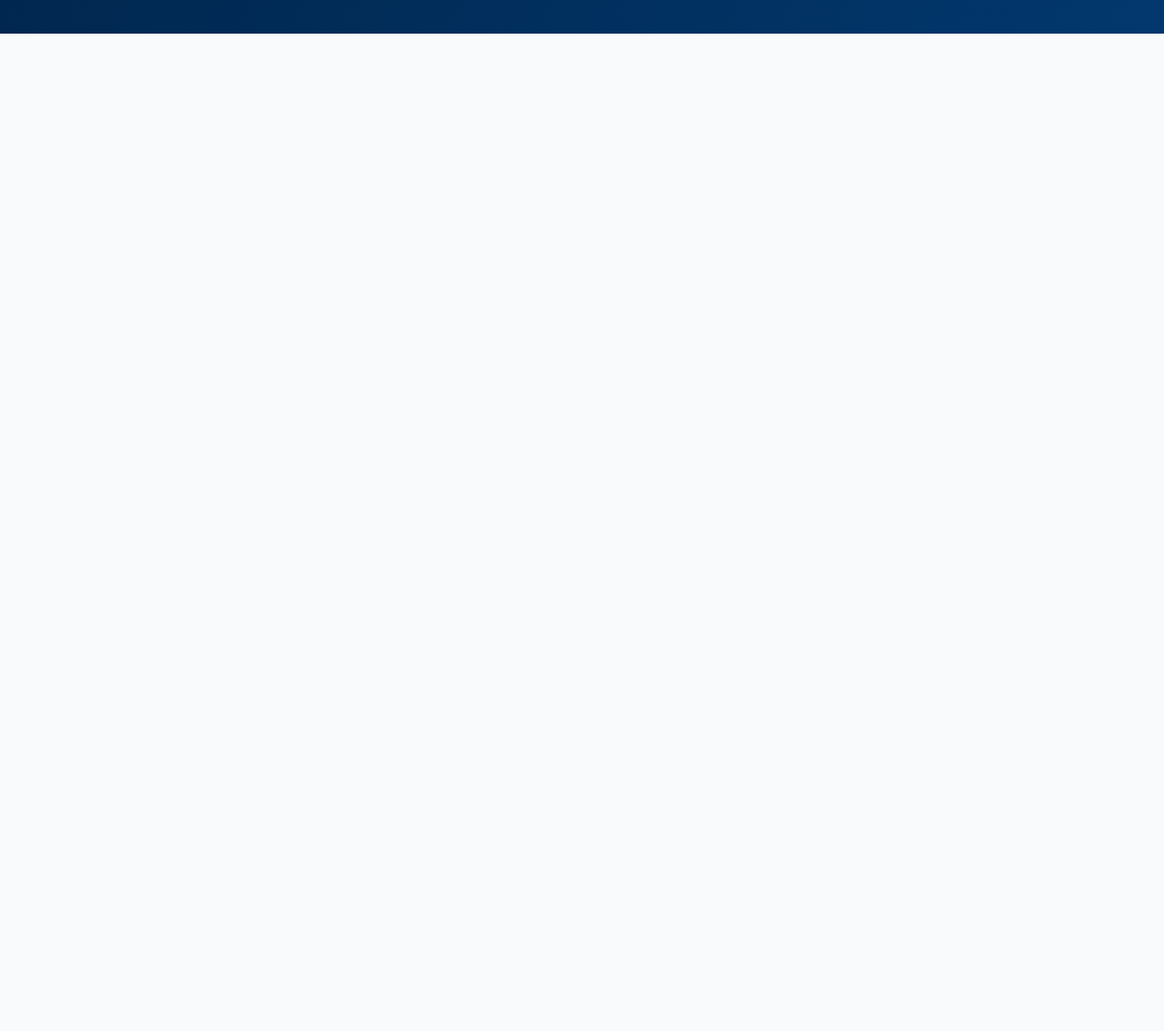
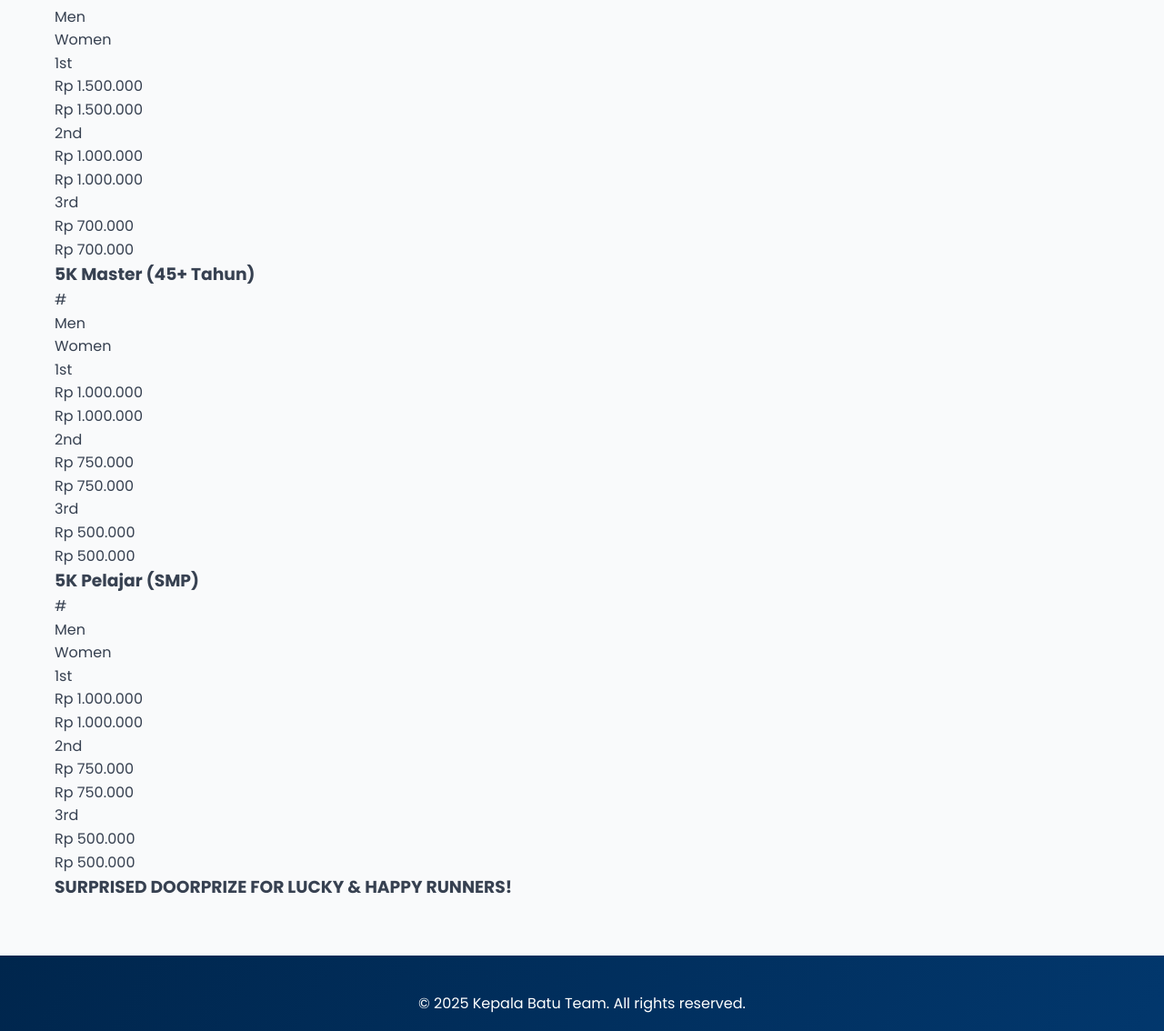
Before and after one commit to kepalabatuteam/apji-41st-anniv-food-run, a plain HTML site: page index.html in a window 1280 px wide. Shown: the part 3235-4369 px from the top of the page at 91% size. Before the commit the page ends 3272 px from the top, so only its background shows below. Drawn offline with Linux system fonts and the light colour scheme.

Commit message:
Add 1 section about winner's prize

```diff
--- a/index.html
+++ b/index.html
@@ -174,6 +174,96 @@
         </div>
     </section>
 
+        <!-- Prize Section -->
+    <section class="prizes">
+        <div class="container">
+            <h2 class="section-title">Winner's Prize</h2>
+            <div class="prize-tables">
+                <div class="prize-category">
+                    <h3>5K Umum (17-44 Tahun)</h3>
+                    <div class="prize-table">
+                        <div class="prize-header">
+                            <div class="position">#</div>
+                            <div class="men">Men</div>
+                            <div class="women">Women</div>
+                        </div>
+                        <div class="prize-row">
+                            <div class="position">1st</div>
+                            <div class="men">Rp 1.500.000</div>
+                            <div class="women">Rp 1.500.000</div>
+                        </div>
+                        <div class="prize-row">
+                            <div class="position">2nd</div>
+                            <div class="men">Rp 1.000.000</div>
+                            <div class="women">Rp 1.000.000</div>
+                        </div>
+                        <div class="prize-row">
+                            <div class="position">3rd</div>
+                            <div class="men">Rp 700.000</div>
+                            <div class="women">Rp 700.000</div>
+                        </div>
+                    </div>
+                </div>
+
+                <div class="prize-category">
+                    <h3>5K Master (45+ Tahun)</h3>
+                    <div class="prize-table">
+                        <div class="prize-header">
+                            <div class="position">#</div>
+                            <div class="men">Men</div>
+                            <div class="women">Women</div>
+                        </div>
+                        <div class="prize-row">
+                            <div class="position">1st</div>
+                            <div class="men">Rp 1.000.000</div>
+                            <div class="women">Rp 1.000.000</div>
+                        </div>
+                        <div class="prize-row">
+                            <div class="position">2nd</div>
+                            <div class="men">Rp 750.000</div>
+                            <div class="women">Rp 750.000</div>
+                        </div>
+                        <div class="prize-row">
+                            <div class="position">3rd</div>
+                            <div class="men">Rp 500.000</div>
+                            <div class="women">Rp 500.000</div>
+                        </div>
+                    </div>
+                </div>
+
+                <div class="prize-category">
+                    <h3>5K Pelajar (SMP)</h3>
+                    <div class="prize-table">
+                        <div class="prize-header">
+                            <div class="position">#</div>
+                            <div class="men">Men</div>
+                            <div class="women">Women</div>
+                        </div>
+                        <div class="prize-row">
+                            <div class="position">1st</div>
+                            <div class="men">Rp 1.000.000</div>
+                            <div class="women">Rp 1.000.000</div>
+                        </div>
+                        <div class="prize-row">
+                            <div class="position">2nd</div>
+                            <div class="men">Rp 750.000</div>
+                            <div class="women">Rp 750.000</div>
+                        </div>
+                        <div class="prize-row">
+                            <div class="position">3rd</div>
+                            <div class="men">Rp 500.000</div>
+                            <div class="women">Rp 500.000</div>
+                        </div>
+                    </div>
+                </div>
+            </div>
+
+            <div class="doorprize-note">
+                <h3>SURPRISED DOORPRIZE FOR LUCKY & HAPPY RUNNERS!</h3>
+            </div>
+        </div>
+    </section>
+
     <!-- Sponsors Section -->
     <!-- <section class="sponsors">
         <div class="container">
```
